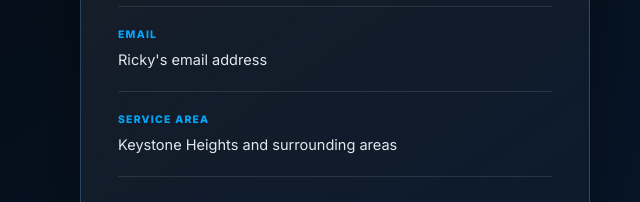
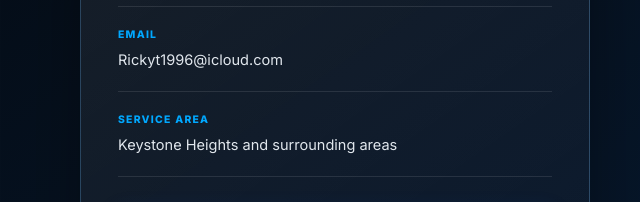
Before and after one commit to Paigeholland11/Rickys-lawn-care-and-pressure-washing-, a plain HTML site: page index.html in a window 1280 px wide. Shown: the part 2636-2838 px from the top of the page, 640-1280 px from the left. Drawn offline with nearby package versions, Linux system fonts and the light colour scheme.

Commit message:
Update email address in contact section

```diff
--- a/index.html
+++ b/index.html
@@ -340,7 +340,7 @@
 
           <div class="contact-item">
             <span>Email</span>
-            <p>Ricky's email address</p>
+            <p>Rickyt1996@icloud.com</p>
           </div>
 
           <div class="contact-item">
```
